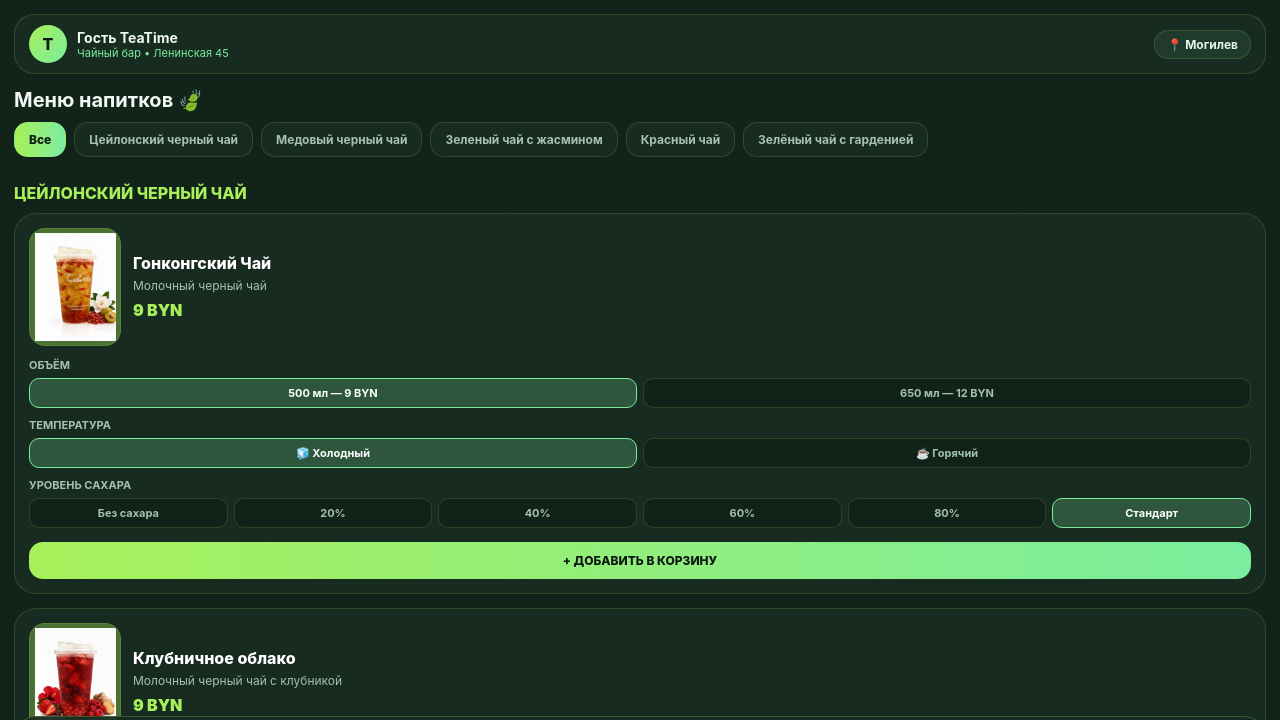
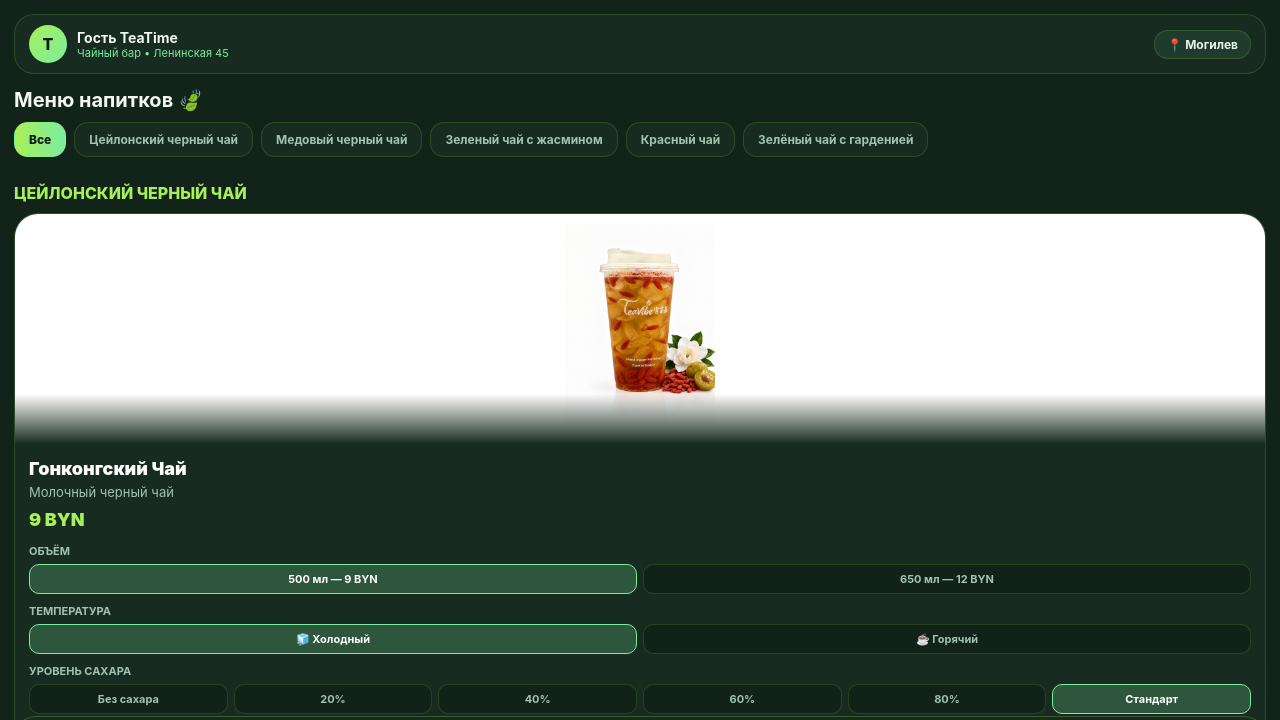
Before and after one commit to PixelPlay-Games/TeaTime-, a plain HTML site: page index.html in a window 1280 px wide. Both pictures are taken after a click on the button "ОТКРЫТЬ МЕНЮ". Shown: the top 720 px of the page. Drawn offline with Linux system fonts and the light colour scheme.

Commit message:
Update index.html

```diff
--- a/index.html
+++ b/index.html
@@ -51,6 +51,19 @@
     .nav-item { background: none; border: none; color: var(--muted); display: flex; flex-direction: column; align-items: center; gap: 4px; font-size: 11px; font-weight: 600; cursor: pointer; position: relative; }
     .nav-item.active { color: var(--accent-bright); }
     .cart-badge { position: absolute; top: -4px; right: -6px; background: var(--accent-bright); color: #0e1c14; font-size: 10px; font-weight: 900; padding: 1px 5px; border-radius: 10px; }
+        .cart-badge { position: absolute; top: -4px; right: -6px; background: var(--accent-bright); color: #0e1c14; font-size: 10px; font-weight: 900; padding: 1px 5px; border-radius: 10px; }
+    .drink-card { overflow: hidden; border-radius: 24px; }
+    .drink-header { flex-direction: column; align-items: stretch; gap: 12px; margin-bottom: 14px; }
+    .drink-img-box { position: relative; width: calc(100% + 28px); margin: -14px -14px 2px -14px; height: 230px; border-radius: 0; border: none; background: #ffffff; }
+    .drink-img-box::after { content: ''; position: absolute; bottom: 0; left: 0; right: 0; height: 50px; background: linear-gradient(to bottom, rgba(23, 43, 32, 0), var(--card)); pointer-events: none; }
+    .drink-img-box img { padding: 10px 10px 20px; }
+    .drink-name { font-size: 18px; font-weight: 900; }
+    .drink-comp { font-size: 13px; }
+    .drink-price { font-size: 18px; margin-top: 8px; }
+  </style>
+</head>
+<body>
+
   </style>
 </head>
 <body>
```
